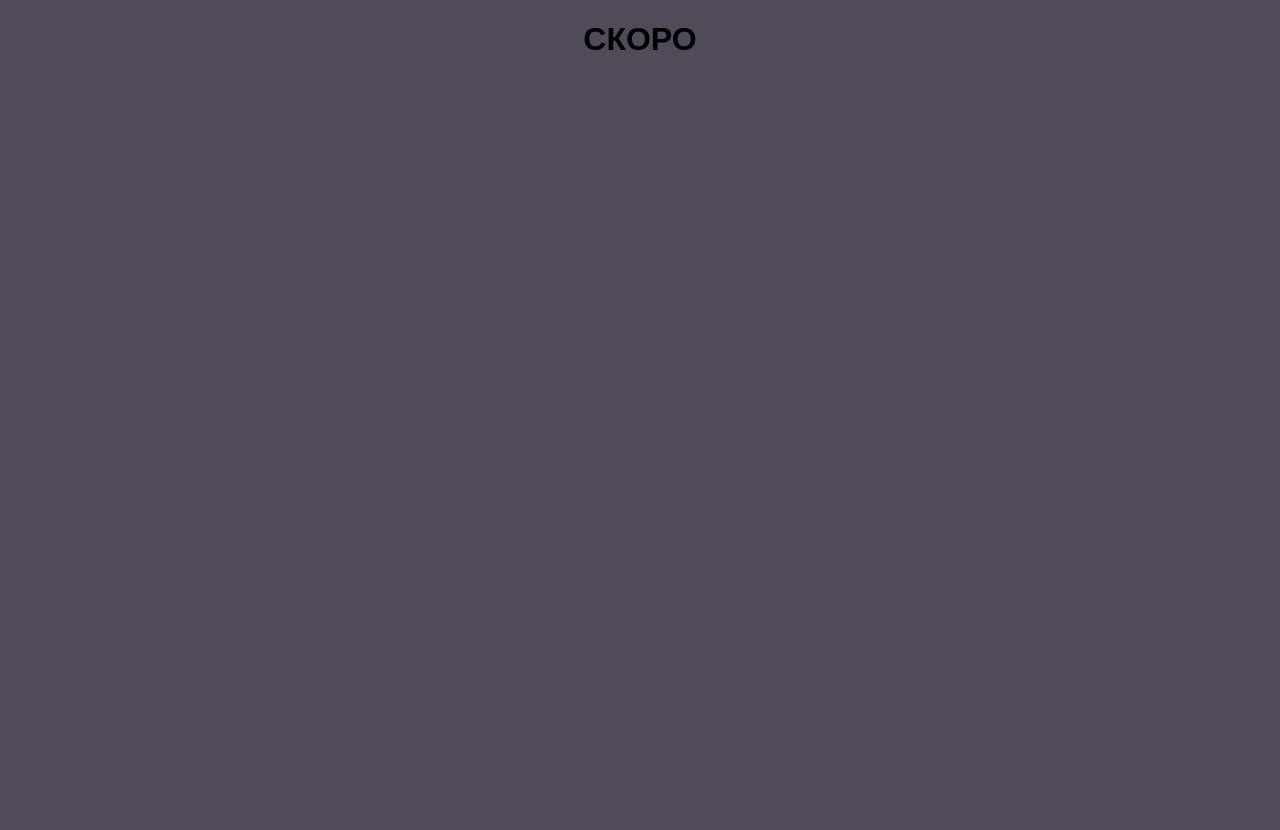
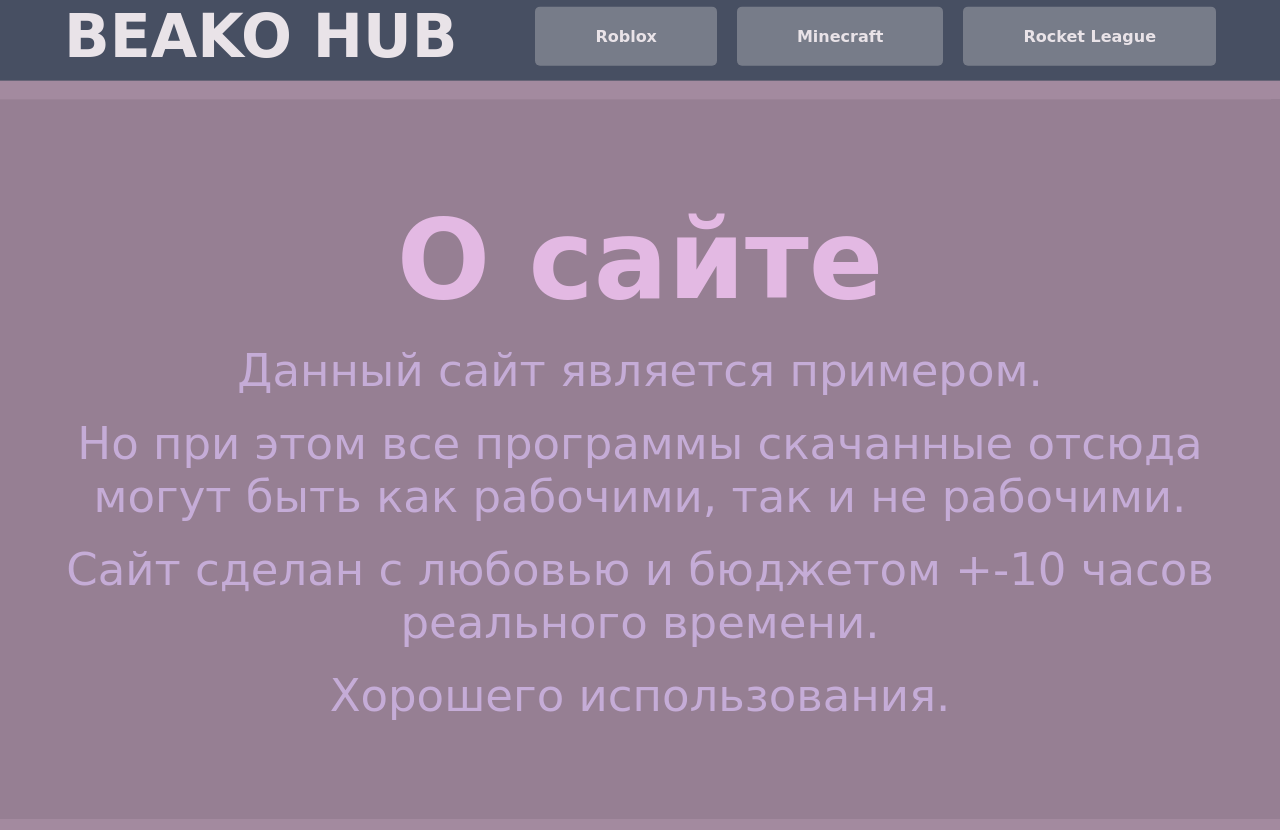
Before and after one commit to beakun/final-destination, a plain HTML site: page main.html in a window 1280 px wide. Before the commit the page ends 800 px from the top, so only its background shows below. Drawn offline with Linux system fonts and the light colour scheme; a web font is replaced by a local one.

Commit message:
main.html

```diff
--- a/main.html
+++ b/main.html
@@ -3,9 +3,31 @@
 <head>
     <meta charset="UTF-8">
     <meta name="viewport" content="width=device-width, initial-scale=1.0">
-    <title>Document</title>
-    <link rel="stylesheet" href="./style.css">
+    <title>BEAKO HUB</title>
+    <link rel="stylesheet" href="./main.css">
 </head>
 <body>
- <h1>СКОРО</h1>
-</body>
+    <div class="hello">
+        <div class="headHello"></div>
+        <div class="mainHello">
+            <h1>BEAKO HUB</h1>
+            <p>You're welcome</p>
+        </div>
+        <div class="footHello"></div>
+    </div>
+    <nav>
+        <div class="hub">BEAKO HUB</div>
+        <div class="xd">
+            <button class="batR"><a href="roblox.html">Roblox</a></button>
+            <button class="batM"><a href="minecraft.html">Minecraft</a></button>
+            <button class="batRL"><a href="rocketLeague.html">Rocket League</a></button>
+        </div>
+    </nav>
+    <div class="about">
+        <h1>О сайте</h1>
+        <p>Данный сайт является примером.</p>
+        <p>Но при этом все программы скачанные отсюда могут быть как рабочими, так и не рабочими.</p>
+        <p>Сайт сделан с любовью и бюджетом +-10 часов реального времени.</p>
+        <p>Хорошего использования.</p>
+    </div>
+</html>
```
